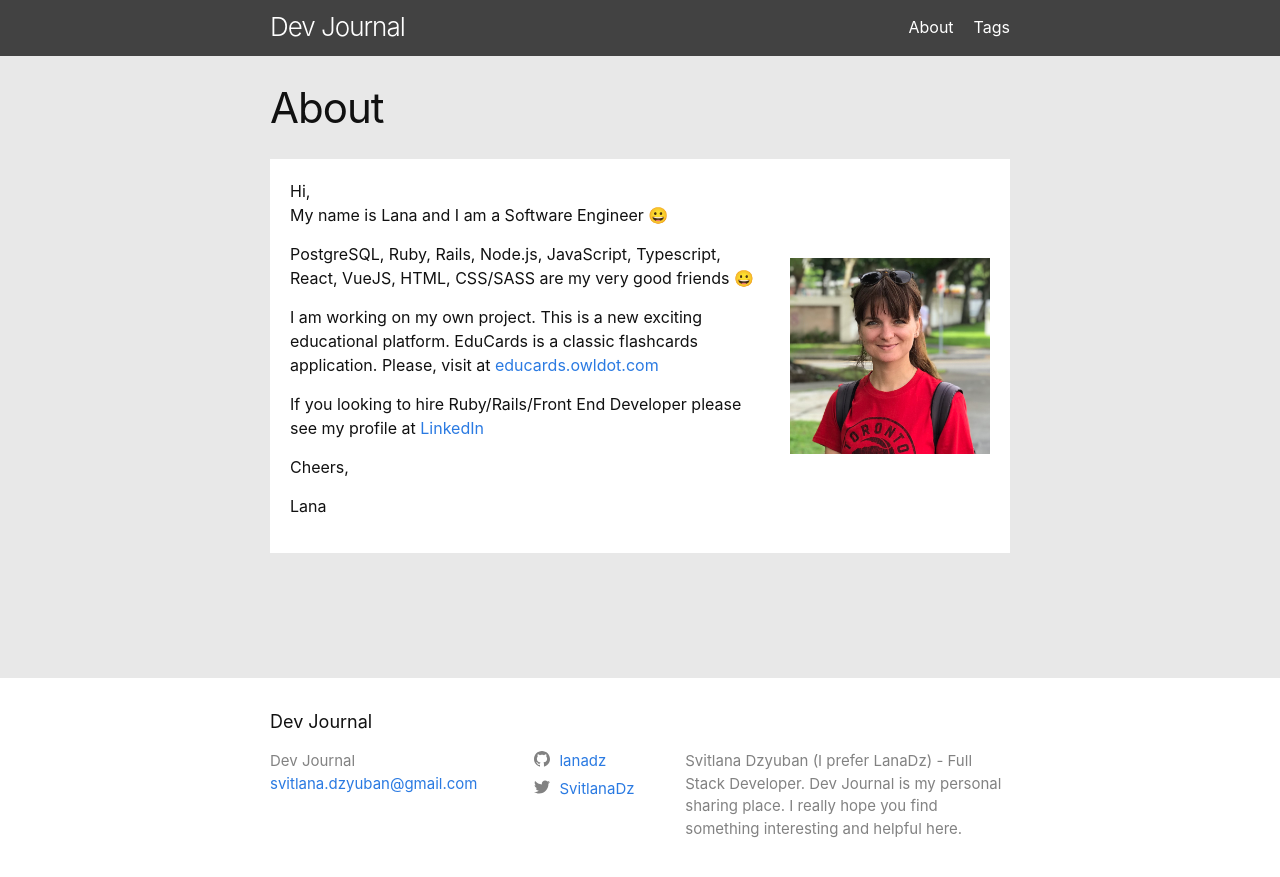
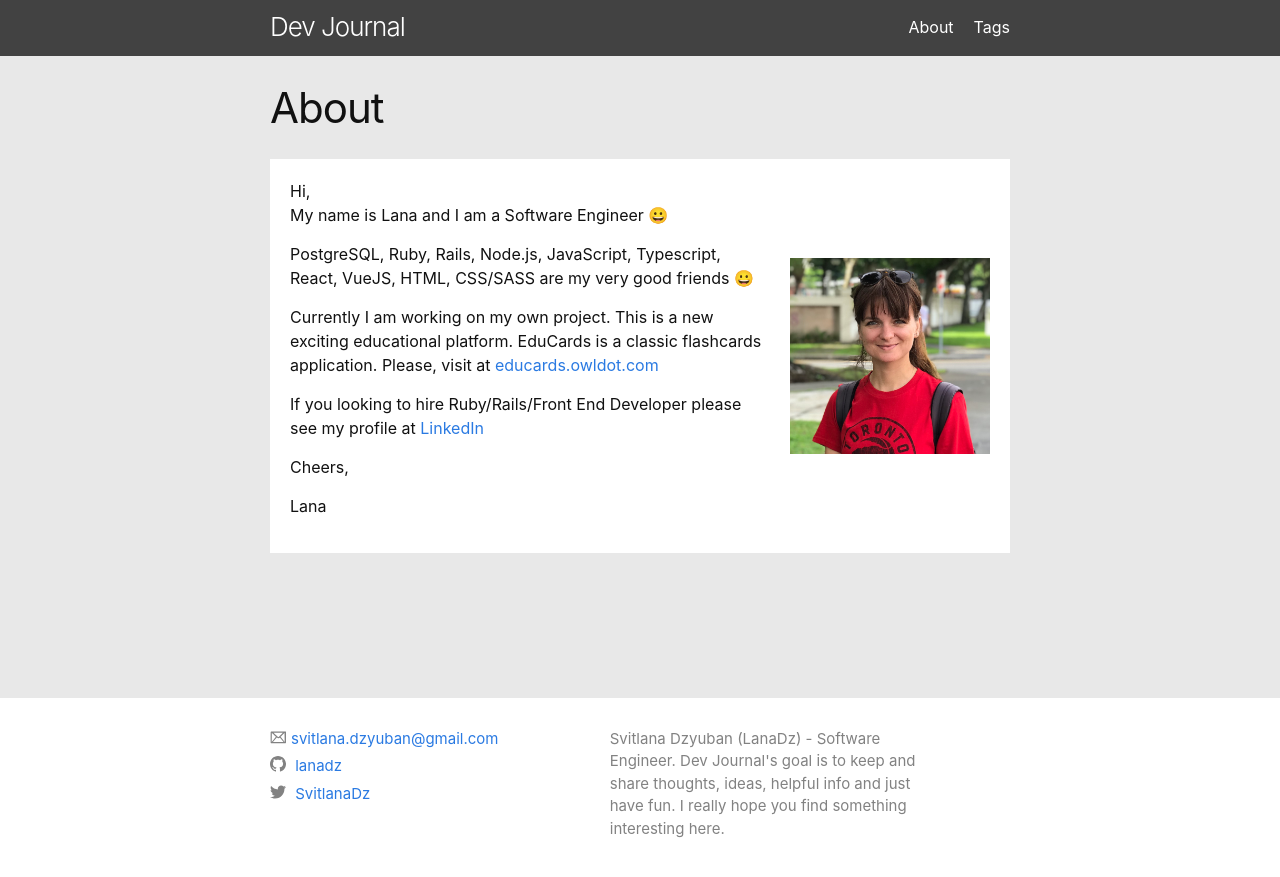
Before and after one commit to owldot/lanadz.github.io, a Jekyll site: the page built from about.html, in a window 1280 px wide. Shown: the top 877 px of the page. Built offline with Jekyll 4.4.1, drawn with Linux system fonts in a browser that asks for light colours.

Commit message:
Add envelop to social svg, change some text in description

```diff
--- a/_config.yml
+++ b/_config.yml
@@ -16,13 +16,13 @@
 title: Dev Journal
 email: svitlana.dzyuban@gmail.com
 description: >- # this means to ignore newlines until "baseurl:"
-  Svitlana Dzyuban (I prefer LanaDz) - Full Stack Developer.
-  Dev Journal is my personal sharing place.
-  I really hope you find something interesting and helpful here.
-baseurl: "" # the subpath of your site, e.g. /blog
-url: "https://lanadz.com" # the base hostname & protocol for your site, e.g. http://example.com
+  Svitlana Dzyuban (LanaDz) - Software Engineer.
+  Dev Journal's goal is to keep and share thoughts, ideas, helpful info and just have fun.
+  I really hope you find something interesting here.
+baseurl: '' # the subpath of your site, e.g. /blog
+url: 'https://lanadz.com' # the base hostname & protocol for your site, e.g. http://example.com
 twitter_username: SvitlanaDz
-github_username:  lanadz
+github_username: lanadz
 
 # Build settings
 markdown: kramdown
@@ -39,7 +39,6 @@ paginate: 9
 
 excerpt_separator: <!--more-->
 permalink: /tags/:title/
-
 # Exclude from processing.
 # The following items will not be processed, by default. Create a custom list
 # to override the default setting.
--- a/_includes/footer.html
+++ b/_includes/footer.html
@@ -3,25 +3,11 @@
 
   <div class="wrapper">
 
-    <h2 class="footer-heading">{{ site.title | escape }}</h2>
+    <!-- <h2 class="footer-heading">{{ site.title | escape }}</h2> -->
 
     <div class="footer-col-wrapper">
-      <div class="footer-col footer-col-1">
-        <ul class="contact-list">
-          <li class="p-name">
-            {%- if site.author -%}
-              {{ site.author | escape }}
-            {%- else -%}
-              {{ site.title | escape }}
-            {%- endif -%}
-            </li>
-            {%- if site.email -%}
-            <li><a class="u-email" href="mailto:{{ site.email }}">{{ site.email }}</a></li>
-            {%- endif -%}
-        </ul>
-      </div>
 
-      <div class="footer-col footer-col-2">
+      <div class="footer-col footer-col-3">
         {%- include social.html -%}
       </div>
 
--- a/_includes/social.html
+++ b/_includes/social.html
@@ -1,14 +1,200 @@
 <ul class="social-media-list">
-  {%- if site.dribbble_username -%}<li><a href="https://dribbble.com/{{ site.dribbble_username| cgi_escape | escape }}"><svg class="svg-icon"><use xlink:href="{{ '/assets/minima-social-icons.svg#dribbble' | relative_url }}"></use></svg> <span class="username">{{ site.dribbble_username| escape }}</span></a></li>{%- endif -%}
-  {%- if site.facebook_username -%}<li><a href="https://www.facebook.com/{{ site.facebook_username| cgi_escape | escape }}"><svg class="svg-icon"><use xlink:href="{{ '/assets/minima-social-icons.svg#facebook' | relative_url }}"></use></svg> <span class="username">{{ site.facebook_username| escape }}</span></a></li>{%- endif -%}
-  {%- if site.flickr_username -%}<li><a href="https://www.flickr.com/photos/{{ site.flickr_username| cgi_escape | escape }}"><svg class="svg-icon"><use xlink:href="{{ '/assets/minima-social-icons.svg#flickr' | relative_url }}"></use></svg> <span class="username">{{ site.flickr_username| escape }}</span></a></li>{%- endif -%}
-  {%- if site.github_username -%}<li><a href="https://github.com/{{ site.github_username| cgi_escape | escape }}"><svg class="svg-icon"><use xlink:href="{{ '/assets/minima-social-icons.svg#github' | relative_url }}"></use></svg> <span class="username">{{ site.github_username| escape }}</span></a></li>{%- endif -%}
-  {%- if site.instagram_username -%}<li><a href="https://instagram.com/{{ site.instagram_username| cgi_escape | escape }}"><svg class="svg-icon"><use xlink:href="{{ '/assets/minima-social-icons.svg#instagram' | relative_url }}"></use></svg> <span class="username">{{ site.instagram_username| escape }}</span></a></li>{%- endif -%}
-  {%- if site.linkedin_username -%}<li><a href="https://www.linkedin.com/in/{{ site.linkedin_username| cgi_escape | escape }}"><svg class="svg-icon"><use xlink:href="{{ '/assets/minima-social-icons.svg#linkedin' | relative_url }}"></use></svg> <span class="username">{{ site.linkedin_username| escape }}</span></a></li>{%- endif -%}
-  {%- if site.pinterest_username -%}<li><a href="https://www.pinterest.com/{{ site.pinterest_username| cgi_escape | escape }}"><svg class="svg-icon"><use xlink:href="{{ '/assets/minima-social-icons.svg#pinterest' | relative_url }}"></use></svg> <span class="username">{{ site.pinterest_username| escape }}</span></a></li>{%- endif -%}
-  {%- for mst in site.mastodon -%}{%- if mst.username and mst.instance -%}<li><a href="https://{{ mst.instance| cgi_escape | escape}}/@{{mst.username}}"><svg class="svg-icon"><use xlink:href="{{ '/assets/minima-social-icons.svg#mastodon' | relative_url }}"></use></svg> <span class="username">{{ mst.username|escape }}</span></a></li>{%- endif -%}{%- endfor -%}
-  {%- if site.twitter_username -%}<li><a href="https://www.twitter.com/{{ site.twitter_username| cgi_escape | escape }}"><svg class="svg-icon"><use xlink:href="{{ '/assets/minima-social-icons.svg#twitter' | relative_url }}"></use></svg> <span class="username">{{ site.twitter_username| escape }}</span></a></li>{%- endif -%}
-  {%- if site.youtube_username -%}<li><a href="https://youtube.com/{{ site.youtube_username| cgi_escape | escape }}"><svg class="svg-icon"><use xlink:href="{{ '/assets/minima-social-icons.svg#youtube' | relative_url }}"></use></svg> <span class="username">{{ site.youtube_username| escape }}</span></a></li>{%- endif -%}
-  {%- if site.googleplus_username -%}<li><a href="https://plus.google.com/{{ site.googleplus_username| escape }}"><svg class="svg-icon"><use xlink:href="{{ '/assets/minima-social-icons.svg#googleplus' | relative_url }}"></use></svg> <span class="username">{{ site.googleplus_username| escape }}</span></a></li>{%- endif -%}
-  {%- if site.rss -%}<li><a href="{{ 'feed.xml' | relative_url }}"><svg class="svg-icon"><use xlink:href="{{ '/assets/minima-social-icons.svg#rss' | relative_url }}"></use></svg> <span>{{ site.rss | escape }}</span></a></li>{%- endif -%}
+  {%- if site.email -%}
+  <li>
+    <a class="u-email" href="mailto:{{ site.email }}">
+      <svg class="svg-icon">
+        <use
+          xlink:href="{{
+            '/assets/minima-social-icons.svg#email' | relative_url
+          }}"
+        ></use></svg
+      ><span class="username">{{ site.email }}</span></a
+    >
+  </li>
+  {%- endif -%} {%- if site.dribbble_username -%}
+  <li>
+    <a
+      href="https://dribbble.com/{{
+        site.dribbble_username | cgi_escape | escape
+      }}"
+      ><svg class="svg-icon">
+        <use
+          xlink:href="{{
+            '/assets/minima-social-icons.svg#dribbble' | relative_url
+          }}"
+        ></use>
+      </svg>
+      <span class="username">{{ site.dribbble_username | escape }}</span></a
+    >
+  </li>
+  {%- endif -%} {%- if site.facebook_username -%}
+  <li>
+    <a
+      href="https://www.facebook.com/{{
+        site.facebook_username | cgi_escape | escape
+      }}"
+      ><svg class="svg-icon">
+        <use
+          xlink:href="{{
+            '/assets/minima-social-icons.svg#facebook' | relative_url
+          }}"
+        ></use>
+      </svg>
+      <span class="username">{{ site.facebook_username | escape }}</span></a
+    >
+  </li>
+  {%- endif -%} {%- if site.flickr_username -%}
+  <li>
+    <a
+      href="https://www.flickr.com/photos/{{
+        site.flickr_username | cgi_escape | escape
+      }}"
+      ><svg class="svg-icon">
+        <use
+          xlink:href="{{
+            '/assets/minima-social-icons.svg#flickr' | relative_url
+          }}"
+        ></use>
+      </svg>
+      <span class="username">{{ site.flickr_username | escape }}</span></a
+    >
+  </li>
+  {%- endif -%} {%- if site.github_username -%}
+  <li>
+    <a
+      href="https://github.com/{{ site.github_username | cgi_escape | escape }}"
+      ><svg class="svg-icon">
+        <use
+          xlink:href="{{
+            '/assets/minima-social-icons.svg#github' | relative_url
+          }}"
+        ></use>
+      </svg>
+      <span class="username">{{ site.github_username | escape }}</span></a
+    >
+  </li>
+  {%- endif -%} {%- if site.instagram_username -%}
+  <li>
+    <a
+      href="https://instagram.com/{{
+        site.instagram_username | cgi_escape | escape
+      }}"
+      ><svg class="svg-icon">
+        <use
+          xlink:href="{{
+            '/assets/minima-social-icons.svg#instagram' | relative_url
+          }}"
+        ></use>
+      </svg>
+      <span class="username">{{ site.instagram_username | escape }}</span></a
+    >
+  </li>
+  {%- endif -%} {%- if site.linkedin_username -%}
+  <li>
+    <a
+      href="https://www.linkedin.com/in/{{
+        site.linkedin_username | cgi_escape | escape
+      }}"
+      ><svg class="svg-icon">
+        <use
+          xlink:href="{{
+            '/assets/minima-social-icons.svg#linkedin' | relative_url
+          }}"
+        ></use>
+      </svg>
+      <span class="username">{{ site.linkedin_username | escape }}</span></a
+    >
+  </li>
+  {%- endif -%} {%- if site.pinterest_username -%}
+  <li>
+    <a
+      href="https://www.pinterest.com/{{
+        site.pinterest_username | cgi_escape | escape
+      }}"
+      ><svg class="svg-icon">
+        <use
+          xlink:href="{{
+            '/assets/minima-social-icons.svg#pinterest' | relative_url
+          }}"
+        ></use>
+      </svg>
+      <span class="username">{{ site.pinterest_username | escape }}</span></a
+    >
+  </li>
+  {%- endif -%} {%- for mst in site.mastodon -%}{%- if mst.username and
+  mst.instance -%}
+  <li>
+    <a
+      href="https://{{ mst.instance | cgi_escape | escape }}/@{{
+        mst.username
+      }}"
+      ><svg class="svg-icon">
+        <use
+          xlink:href="{{
+            '/assets/minima-social-icons.svg#mastodon' | relative_url
+          }}"
+        ></use>
+      </svg>
+      <span class="username">{{ mst.username | escape }}</span></a
+    >
+  </li>
+  {%- endif -%}{%- endfor -%} {%- if site.twitter_username -%}
+  <li>
+    <a
+      href="https://www.twitter.com/{{
+        site.twitter_username | cgi_escape | escape
+      }}"
+      ><svg class="svg-icon">
+        <use
+          xlink:href="{{
+            '/assets/minima-social-icons.svg#twitter' | relative_url
+          }}"
+        ></use>
+      </svg>
+      <span class="username">{{ site.twitter_username | escape }}</span></a
+    >
+  </li>
+  {%- endif -%} {%- if site.youtube_username -%}
+  <li>
+    <a
+      href="https://youtube.com/{{
+        site.youtube_username | cgi_escape | escape
+      }}"
+      ><svg class="svg-icon">
+        <use
+          xlink:href="{{
+            '/assets/minima-social-icons.svg#youtube' | relative_url
+          }}"
+        ></use>
+      </svg>
+      <span class="username">{{ site.youtube_username | escape }}</span></a
+    >
+  </li>
+  {%- endif -%} {%- if site.googleplus_username -%}
+  <li>
+    <a href="https://plus.google.com/{{ site.googleplus_username | escape }}"
+      ><svg class="svg-icon">
+        <use
+          xlink:href="{{
+            '/assets/minima-social-icons.svg#googleplus' | relative_url
+          }}"
+        ></use>
+      </svg>
+      <span class="username">{{ site.googleplus_username | escape }}</span></a
+    >
+  </li>
+  {%- endif -%} {%- if site.rss -%}
+  <li>
+    <a href="{{ 'feed.xml' | relative_url }}"
+      ><svg class="svg-icon">
+        <use
+          xlink:href="{{
+            '/assets/minima-social-icons.svg#rss' | relative_url
+          }}"
+        ></use>
+      </svg>
+      <span>{{ site.rss | escape }}</span></a
+    >
+  </li>
+  {%- endif -%}
 </ul>
--- a/_scss/minima/_layout.scss
+++ b/_scss/minima/_layout.scss
@@ -121,7 +121,6 @@
 
 .footer-heading {
   @include relative-font-size(1.125);
-
   margin-bottom: $spacing-unit / 2;
 }
 
--- a/about.html
+++ b/about.html
@@ -24,8 +24,9 @@ permalink: /about/
     </p>
 
     <p>
-      I am working on my own project. This is a new exciting educational
-      platform. EduCards is a classic flashcards application. Please, visit at
+      Currently I am working on my own project. This is a new exciting
+      educational platform. EduCards is a classic flashcards application.
+      Please, visit at
       <a href="https://educards.owldot.com">educards.owldot.com</a>
     </p>
 
```
Also changed, not shown: assets/minima-social-icons.svg.
